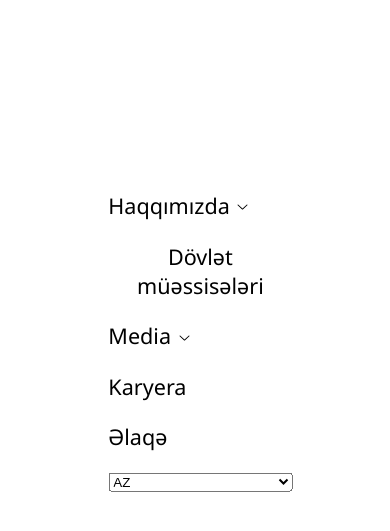
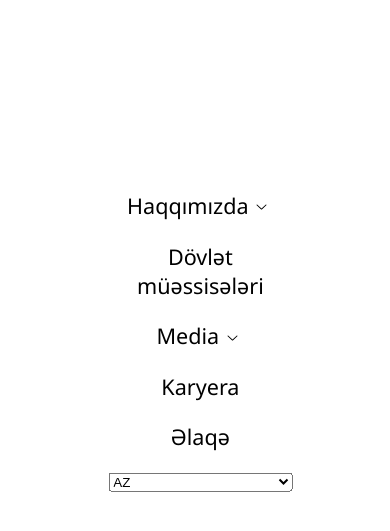
Before and after one commit to fuadsadiqov/aih-website, a plain HTML site: page index.html in a window 390 px wide. Both pictures are taken after a click on the button 341 px from the left and 38 px from the top of the page. Shown: the part 81-612 px from the top of the page. Drawn offline with nearby package versions, Linux system fonts and the light colour scheme; a web font is replaced by a local one.

Commit message:
adding responsive dropdown

```diff
--- a/style/style.css
+++ b/style/style.css
@@ -141,6 +141,10 @@ header {
     color: var(--black);
     text-align: center;
     gap: 2rem;
+  }
+  .header-bottom ul li{
+    align-items: center;
+    flex-direction: column;
   }
   .header-bottom ul .mobile-language{
     display: block;
```
